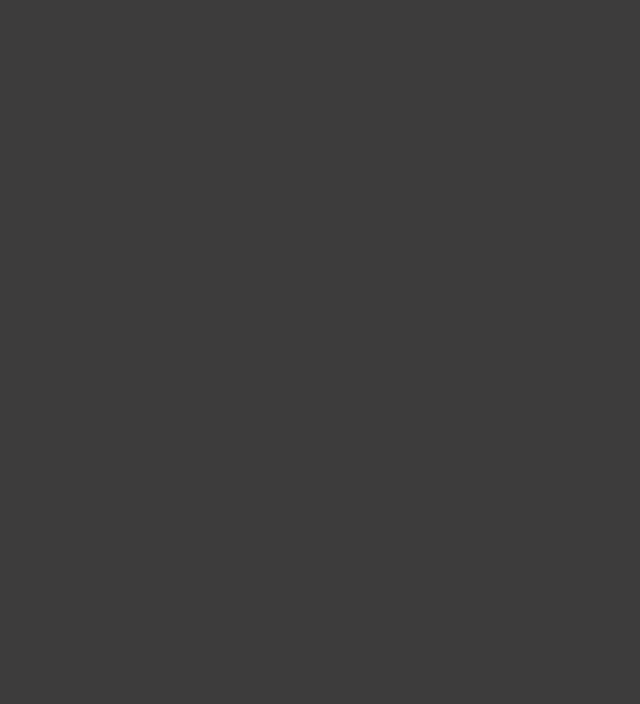
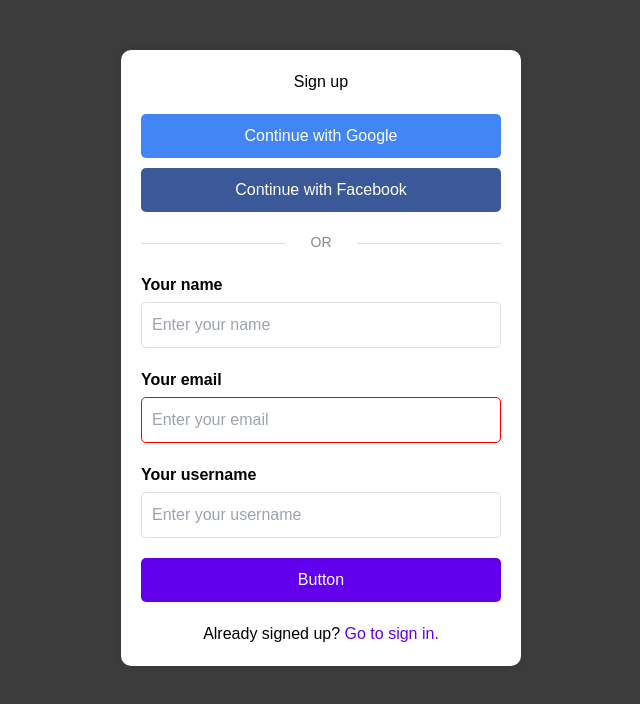
Before and after one commit to xushnayevAsadbek/KutubxonaProject, a React (Vite) app: page /auth/login in a window 1280 px wide. Before the commit this address had no page. Shown: the top 704 px of the page, without its empty margins (319-959 px from the left). Built offline with nearby package versions, Linux system fonts and the light colour scheme.

Commit message:
error page and auth commit

```diff
--- /dev/null
+++ b/src/component/Page/auth/auth.css
@@ -0,0 +1,104 @@
+.auth-container {
+    max-width: 400px;
+    margin: 50px auto;
+    padding: 20px;
+    background-color: #fff;
+    border-radius: 10px;
+    box-shadow: 0 0 10px rgba(0, 0, 0, 0.1);
+  }
+
+  .auth-container h2 {
+    text-align: center;
+    margin-bottom: 20px;
+  }
+
+  .social-button {
+    display: block;
+    width: 100%;
+    padding: 10px;
+    margin-bottom: 10px;
+    font-size: 16px;
+    cursor: pointer;
+    border: none;
+    border-radius: 5px;
+  }
+
+  .social-button:first-of-type {
+    background-color: #4285f4;
+    color: #fff;
+  }
+
+  .social-button:last-of-type {
+    background-color: #3b5998;
+    color: #fff;
+  }
+
+  .separator {
+    text-align: center;
+    margin: 20px 0;
+    font-size: 14px;
+    color: #888;
+    position: relative;
+  }
+
+  .separator::before,
+  .separator::after {
+    content: '';
+    position: absolute;
+    top: 50%;
+    width: 40%;
+    height: 1px;
+    background-color: #ddd;
+  }
+
+  .separator::before {
+    left: 0;
+  }
+
+  .separator::after {
+    right: 0;
+  }
+
+  .form-group {
+    margin-bottom: 20px;
+  }
+
+  .form-group label {
+    display: block;
+    margin-bottom: 5px;
+    font-weight: bold;
+  }
+
+  .form-group input {
+    width: 100%;
+    padding: 10px;
+    font-size: 16px;
+    border: 1px solid #ddd;
+    border-radius: 5px;
+  }
+
+  .form-group input.error {
+    border-color: red;
+  }
+
+  .submit-button {
+    display: block;
+    width: 100%;
+    padding: 10px;
+    background-color: #6200ee;
+    color: #fff;
+    font-size: 16px;
+    cursor: pointer;
+    border: none;
+    border-radius: 5px;
+  }
+
+  .sumbit-button--text {
+    text-align: center;
+    margin-top: 20px;
+  }
+
+  .sumbit-button--text a {
+    color: #6200ee;
+    text-decoration: none;
+  }
--- /dev/null
+++ b/src/component/Page/auth/auth.jsx
@@ -0,0 +1,66 @@
+import React, { useState } from 'react';
+import { toast, ToastContainer } from 'react-toastify';
+import 'react-toastify/dist/ReactToastify.css';
+import './auth.css';
+
+function Auth() {
+  const [name, setName] = useState('');
+  const [email, setEmail] = useState('');
+  const [username, setUsername] = useState('');
+
+  const handleSubmit = (e) => {
+    e.preventDefault();
+    if (!name || !email || !username) {
+      toast.error('Please fill all fields');
+      return;
+    }
+    toast.success('Submitted successfully!');
+  };
+
+  return (
+    <div className="auth-container">
+      <h2>Sign up</h2>
+      <button className="social-button">Continue with Google</button>
+      <button className="social-button">Continue with Facebook</button>
+      <div className="separator">OR</div>
+      <form onSubmit={handleSubmit}>
+        <div className="form-group">
+          <label htmlFor="name">Your name</label>
+          <input
+            type="text"
+            id="name"
+            value={name}
+            onChange={(e) => setName(e.target.value)}
+            placeholder="Enter your name"
+          />
+        </div>
+        <div className="form-group">
+          <label htmlFor="email">Your email</label>
+          <input
+            type="email"
+            id="email"
+            value={email}
+            onChange={(e) => setEmail(e.target.value)}
+            placeholder="Enter your email"
+            className={!email && 'error'}
+          />
+        </div>
+        <div className="form-group">
+          <label htmlFor="username">Your username</label>
+          <input
+            type="text"
+            id="username"
+            value={username}
+            onChange={(e) => setUsername(e.target.value)}
+            placeholder="Enter your username"
+          />
+        </div>
+        <button type="submit" className="submit-button">Button</button>
+      </form>
+      <p className='sumbit-button--text'>Already signed up? <a href="#">Go to sign in.</a></p>
+      <ToastContainer />
+    </div>
+  );
+}
+
+export default Auth;
--- /dev/null
+++ b/src/component/Page/error/error.css
@@ -0,0 +1,29 @@
+.page_404{ padding:40px 0; background:#fff; font-family: 'Arvo', serif;
+    height: 100vh;
+}
+
+.page_404  img{ width:100%;}
+
+.four_zero_four_bg{
+
+ background-image: url(https://cdn.dribbble.com/users/285475/screenshots/2083086/dribbble_1.gif);
+    height: 400px;
+    background-position: center;
+ }
+
+
+ .four_zero_four_bg h1{
+ font-size:80px;
+ }
+
+  .four_zero_four_bg h3{
+			 font-size:80px;
+			 }
+
+			 .link_404{
+	color: #fff!important;
+    padding: 10px 20px;
+    background: #39ac31;
+    margin: 20px 0;
+    display: inline-block;}
+	.contant_box_404{ margin-top:-50px;}
--- /dev/null
+++ b/src/component/Page/error/error.jsx
@@ -0,0 +1,33 @@
+import { Link } from 'react-router-dom'
+import './error.css'
+export const Error = () => {
+	return (
+		<div className="">
+			<section className="page_404">
+				<div className="container">
+					<div className="row">
+						<div className="col-sm-12 ">
+							<div className="col-sm-10 col-sm-offset-1  text-center">
+								<div className="four_zero_four_bg">
+									<h1 className="text-center ">404</h1>
+
+
+								</div>
+
+								<div className="contant_box_404">
+									<h3 className="h2">
+										Look like you're lost
+									</h3>
+
+									<p>the page you are looking for not avaible!</p>
+
+									<Link to="/" className="link_404">Go to Home</Link>
+								</div>
+							</div>
+						</div>
+					</div>
+				</div>
+			</section>
+		</div>
+	)
+}
--- a/src/component/app/App.jsx
+++ b/src/component/app/App.jsx
@@ -1,14 +1,19 @@
 import { BrowserRouter, Route, Routes } from 'react-router-dom'
+import { Error } from '../Page/error/error'
 import Header from '../header/header'
 import Section from '../section/section'
 import './App.css'
+import Auth from '../Page/auth/auth'
 function App() {
 
   return (
     <BrowserRouter>
     <Routes>
+    <Route path="/auth/login" element={<Auth/>} />
     <Route path='/' element={<Header/>}/>
     <Route index element={<Section/>} />
+
+    <Route path="*" element={<Error/>}/>
     </Routes>
     </BrowserRouter>
   )
--- a/src/component/section/section.css
+++ b/src/component/section/section.css
@@ -21,7 +21,11 @@
     max-width: 500px;
     text-align: center;
   }
-
+  .modal-text{
+    font-size: 20px;
+    font-weight: 600;
+    line-height: 25px;
+  }
   .close {
     color: #aaa;
     float: right;
@@ -154,6 +158,9 @@
     font-weight: 400;
     line-height: 21px;
     font-size: 14px;
+    width: 330px;
+    height: 60px;
+    padding-right: 15px;
 }
 .section-card--box-author{
     font-weight: 700;
--- a/src/component/section/section.jsx
+++ b/src/component/section/section.jsx
@@ -107,6 +107,9 @@
         <div className="modal">
           <div className="modal-content">
             <span className="close" onClick={handleCloseModal}>&times;</span>
+            <p className='modal-text'>
+                Create a book
+                </p>
             <div>
             <form className="form" onSubmit={(e)=>addTask(e)}>
                <div className="form--card">
@@ -185,7 +188,7 @@
             <p className='section-card--box-author'>
             {item.enrol}
             </p>
-            <span className='section-card--box-num'>{item.data}</span>
+            <p className='section-card--box-num'>{item.date} pages</p>
             </div>
             <div style={{
                 display:'flex',
--- a/src/index.css
+++ b/src/index.css
@@ -15,3 +15,6 @@
   background-color: #3d3c3c;
   font-family: sans-serif;
 }
+a{
+  text-decoration: none;
+}
```
